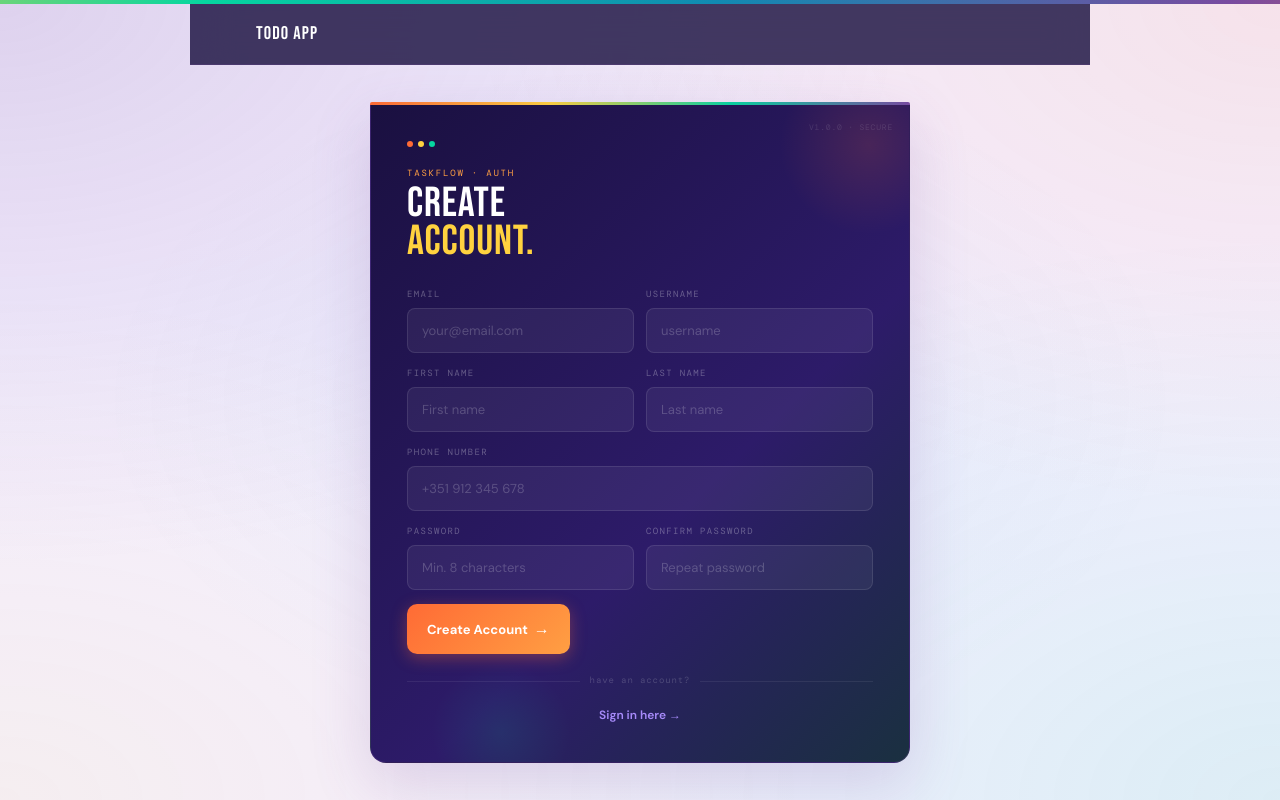
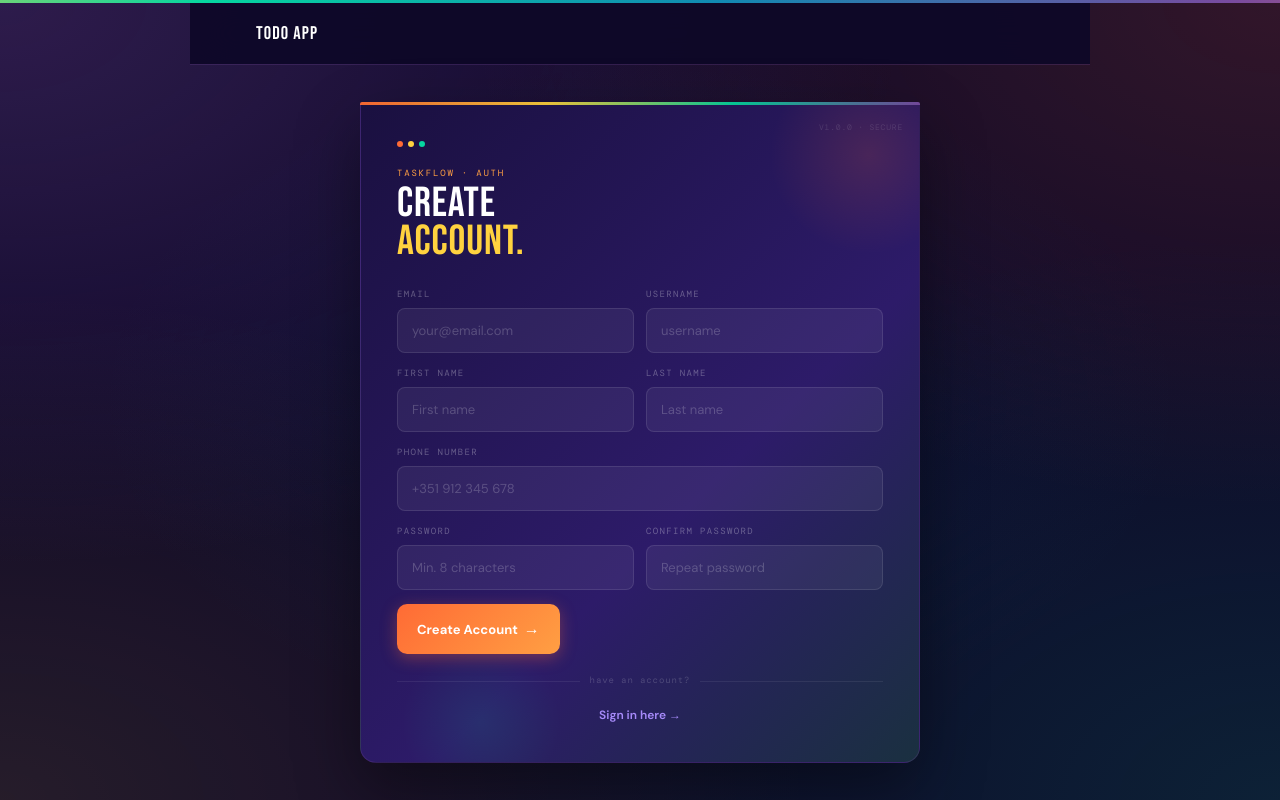
Before and after one commit to brunomitchellofc/TaskFlow-FastAPI, a FastAPI app: page /auth/register-page in a window 1280 px wide. Run offline with FastAPI, Linux system fonts and the light colour scheme; some libraries are stand-ins or nearby versions.

Commit message:
style: unify UI design and refine frontend logic

```diff
--- a/TodoApp/static/css/base.css
+++ b/TodoApp/static/css/base.css
@@ -2,8 +2,13 @@
 
 *, *::before, *::after { margin: 0; padding: 0; box-sizing: border-box; }
 
+/* ─── FIX: cursor piscando em áreas vazias ───────────────── */
+body { cursor: default; }
+input, textarea, select { cursor: text; user-select: text; }
+button, a, [onclick] { cursor: pointer; }
+
 body {
-  background-color: #f5f0ff;
+  background-color: #0e0828;
   background-attachment: fixed;
   color: #1a1814;
   font-family: 'DM Sans', sans-serif;
@@ -19,22 +24,23 @@ body::after {
   position: fixed;
   top: 0; left: 0; right: 0; bottom: 0;
   background:
-    radial-gradient(ellipse at 0% 0%, rgba(120,75,160,0.18) 0%, transparent 50%),
-    radial-gradient(ellipse at 100% 0%, rgba(255,107,53,0.1) 0%, transparent 45%),
-    radial-gradient(ellipse at 100% 100%, rgba(6,214,160,0.1) 0%, transparent 50%),
-    radial-gradient(ellipse at 0% 100%, rgba(255,210,63,0.08) 0%, transparent 45%),
-    radial-gradient(ellipse at 50% 50%, rgba(17,138,178,0.06) 0%, transparent 60%);
+    radial-gradient(ellipse at 0% 0%, rgba(120,75,160,0.3) 0%, transparent 50%),
+    radial-gradient(ellipse at 100% 0%, rgba(255,107,53,0.15) 0%, transparent 45%),
+    radial-gradient(ellipse at 100% 100%, rgba(6,214,160,0.12) 0%, transparent 50%),
+    radial-gradient(ellipse at 0% 100%, rgba(255,210,63,0.1) 0%, transparent 45%),
+    radial-gradient(ellipse at 50% 50%, rgba(17,138,178,0.08) 0%, transparent 60%);
   pointer-events: none;
   z-index: 0;
 }
 
 body > * { position: relative; z-index: 1; }
 
+/* ─── ANIMATED TOP STRIP ──────────────────────────────────── */
 body::before {
   content: '';
   position: fixed;
   top: 0; left: 0; right: 0;
-  height: 4px;
+  height: 3px;
   background: linear-gradient(90deg, #ff6b35, #ffd23f, #06d6a0, #118ab2, #784ba0, #ff6b35);
   background-size: 200%;
   animation: topbar 5s linear infinite;
@@ -44,18 +50,19 @@ body::before {
 @keyframes topbar { 0%{ background-position:0% } 100%{ background-position:200% } }
 @keyframes fadeUp { from{ opacity:0; transform:translateY(8px) } to{ opacity:1; transform:translateY(0) } }
 @keyframes slideIn { from{ opacity:0; transform:translateX(-8px) } to{ opacity:1; transform:translateX(0) } }
+@keyframes modalIn { from{ opacity:0; transform:scale(0.94) translateY(12px) } to{ opacity:1; transform:scale(1) translateY(0) } }
 
 /* ─── NAVBAR ─────────────────────────────────────────────── */
+/* FIX: z-index alto para navbar nunca ficar atrás de nada */
 .main-color {
-  background: rgba(26, 16, 64, 0.82) !important;
-  backdrop-filter: blur(20px) !important;
-  -webkit-backdrop-filter: blur(20px) !important;
-  box-shadow: none !important;
+  background: rgba(14, 8, 40, 0.92) !important;
+  backdrop-filter: blur(24px) !important;
+  -webkit-backdrop-filter: blur(24px) !important;
+  box-shadow: 0 1px 0 rgba(120,75,160,0.25) !important;
   position: fixed !important;
-  top: 4px !important;
+  top: 3px !important;
   left: 0; right: 0;
-  z-index: 1000;
-  border-bottom: 1px solid rgba(120,75,160,0.2) !important;
+  z-index: 9000 !important;
   transition: transform 0.4s ease, opacity 0.4s ease !important;
 }
 
@@ -442,22 +449,24 @@ body::before {
 .user-name { font-size:0.82rem; font-weight:700; color:#1a1814; display:block; }
 .user-role { font-family:'DM Mono',monospace; font-size:0.52rem; color:#9e9bb5; text-transform:uppercase; letter-spacing:0.06em; }
 
-/* ─── TASKFLOW FORM PAGES — login, register, add-todo, edit-todo ─── */
+/* ─── FORM PAGES — login, register, add-todo, edit-todo ───── */
+/* FIX: centra verticalmente sem precisar de scroll */
 .tf-container {
   min-height: calc(100vh - 65px);
   display: flex;
   align-items: center;
   justify-content: center;
-  padding: 2rem;
+  padding: 1.5rem 2rem;
 }
 
 .tf-card-outer {
   width: 100%;
   max-width: 420px;
   position: relative;
+  animation: fadeUp 0.35s ease both;
 }
 
-.tf-card-wide { max-width: 540px; }
+.tf-card-wide { max-width: 560px; }
 
 .tf-accent-line {
   height: 3px;
@@ -474,15 +483,14 @@ body::before {
   padding: 36px;
   position: relative;
   overflow: hidden;
-  box-shadow: 0 20px 60px rgba(120,75,160,0.2);
+  box-shadow: 0 24px 64px rgba(0,0,0,0.4);
 }
 
-/* glows subtis — mesmo estilo que greeting-card */
 .tf-card-body::before {
   content: '';
   position: absolute;
   top: -50px; right: -50px;
-  width: 180px; height: 180px;
+  width: 200px; height: 200px;
   background: radial-gradient(circle, rgba(255,107,53,0.15), transparent 70%);
   pointer-events: none;
   z-index: 0;
@@ -491,14 +499,13 @@ body::before {
 .tf-card-body::after {
   content: '';
   position: absolute;
-  bottom: -40px; left: 60px;
-  width: 140px; height: 140px;
+  bottom: -40px; left: 40px;
+  width: 160px; height: 160px;
   background: radial-gradient(circle, rgba(6,214,160,0.1), transparent 70%);
   pointer-events: none;
   z-index: 0;
 }
 
-/* todo o conteúdo fica acima dos glows */
 .tf-card-body > * { position: relative; z-index: 1; }
 
 .tf-corner-tag {
```
Also changed, not shown: other parts of TodoApp/static/css/base.css (+121 -2 lines), TodoApp/static/js/base.js (+55 -4 lines), 1 other file.
